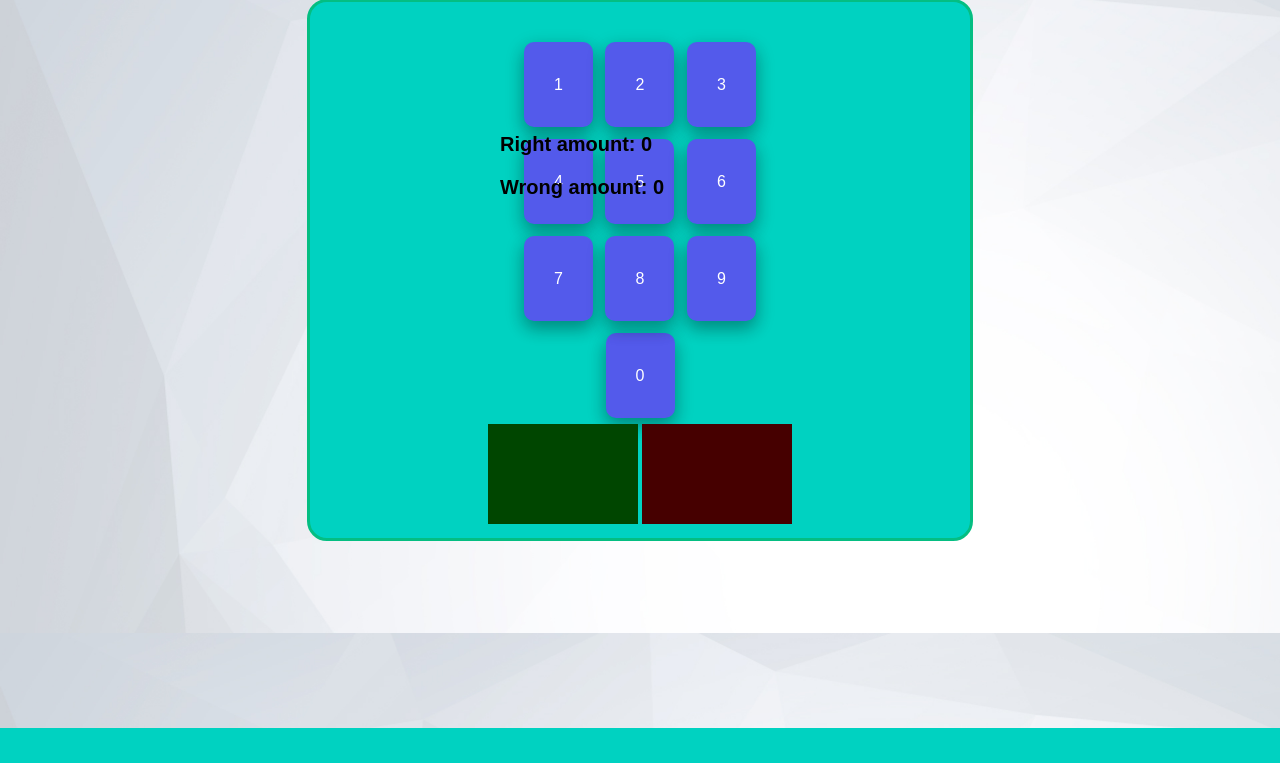
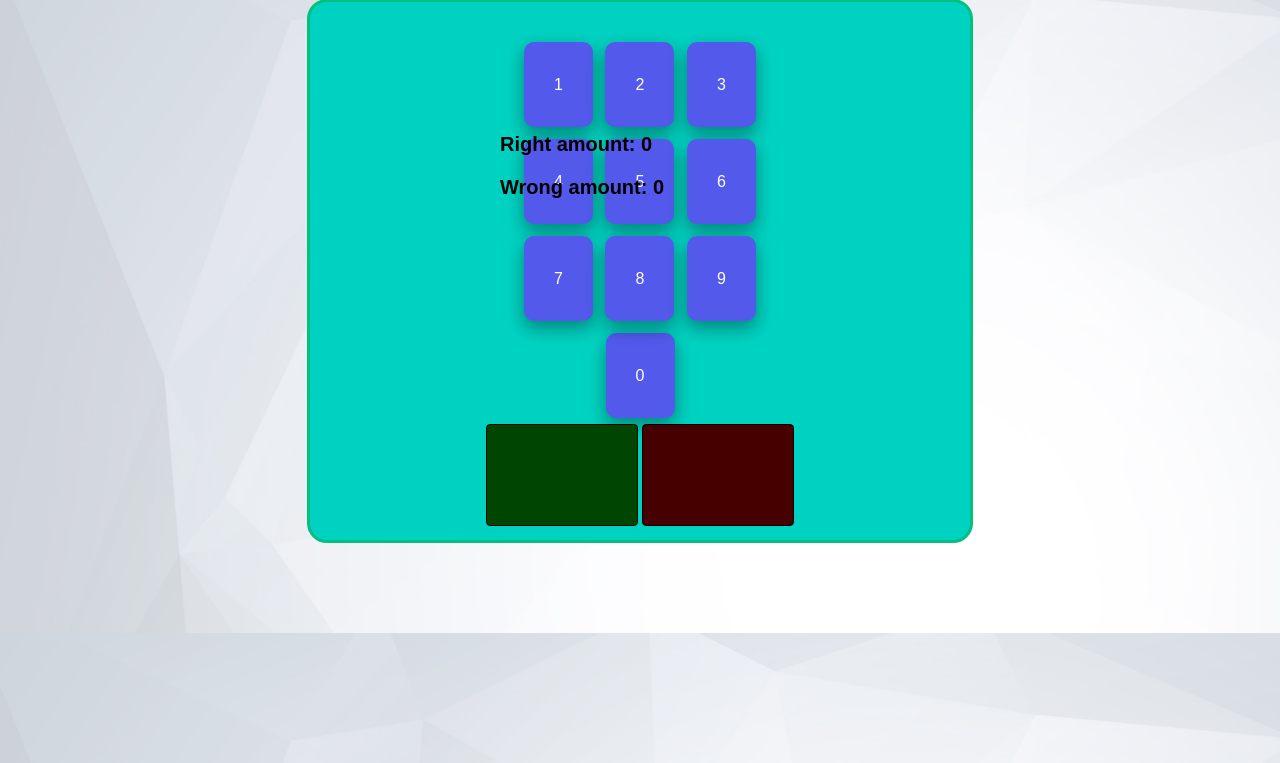
Before and after one commit to pimvanberlo/vault, a PHP site: page / in a window 1280 px wide; the page is wider, and only the part inside the window is pictured. Shown: the part 87-850 px from the top of that part. Before the commit the page ends 815 px from the top of that part, so only its background shows below. Run offline with PHP 8.4, Linux system fonts and the light colour scheme.

Commit message:
Final changes

```diff
--- a/css/style.css
+++ b/css/style.css
@@ -65,7 +65,7 @@
 }
 
 .colorContainer {
-    width: 305px;
+    width: 309px;
     margin: 0 auto;
 }
 
@@ -74,6 +74,8 @@
     width: 150px;
     background-color: #004600;
     display: inline-block;
+    border: 1px solid black;
+    border-radius: 4px;
 }
 
 #wrongVaultColor {
@@ -81,10 +83,11 @@
     width: 150px;
     background-color: #460000;
     display: inline-block;
+    border: 1px solid black;
+    border-radius: 4px;
 }
 
 #vault {
-    /*visibility: hidden;*/
     position: absolute;
     left: 1600px;
 }
@@ -99,6 +102,7 @@
     visibility: hidden;
     position: absolute;
     left: 1200px;
+    top: 700px;
 }
 
 .rightWrongContainer {
--- a/js/vault.js
+++ b/js/vault.js
@@ -61,7 +61,7 @@
                 //change the css of the green and red box to create a blinking effect
                 console.log(intervalTimer);
                 if (correctColor.style.backgroundColor === "green") {
-                    correctColor.style.backgroundColor = "rgb(0, 70, 0)";
+                    correctColor.style.backgroundColor = "rgb(0, 80, 0)";
                 } else {
                     correctColor.style.backgroundColor = "green";
                 }
@@ -105,6 +105,7 @@
                     unlockBlocker.style.visibility = "hidden";
                 }
             }
+
             // for loop for the button disabler
             for (var i = 0; i < buttons.length; i++) {
                 buttons[i].disabled = true;
@@ -117,7 +118,7 @@
                 //change the css of the green and red box to create a blinking effect
                 console.log(intervalTimer);
                 if (wrongColor.style.backgroundColor === "red") {
-                    wrongColor.style.backgroundColor = "rgb(70, 0, 0)";
+                    wrongColor.style.backgroundColor = "rgb(80, 0, 0)";
                 } else {
                     wrongColor.style.backgroundColor = "red";
                 }
```
